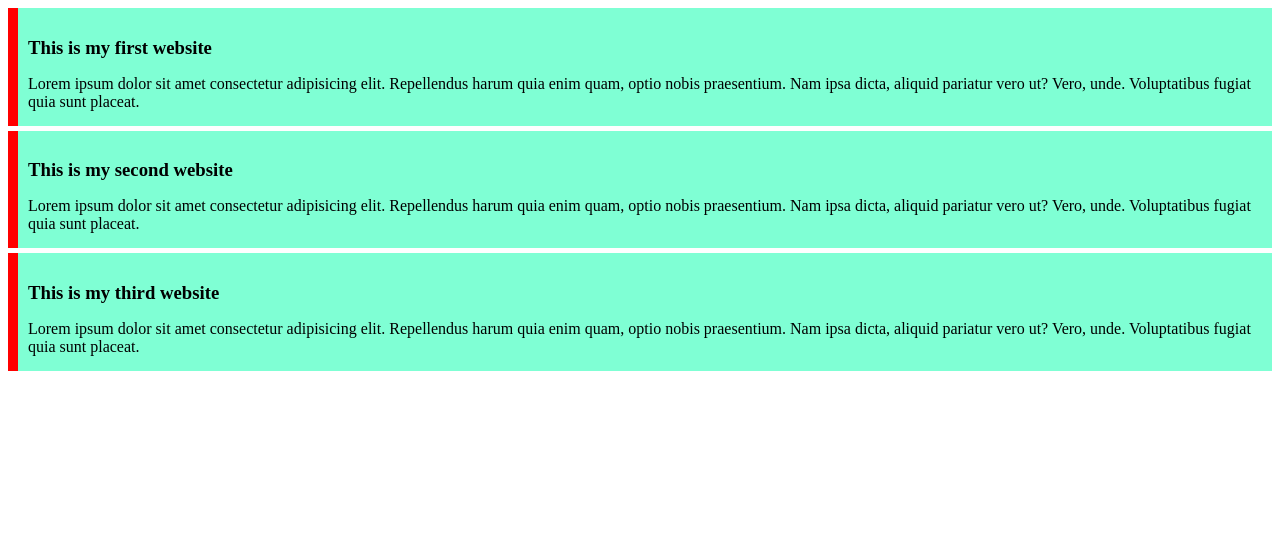
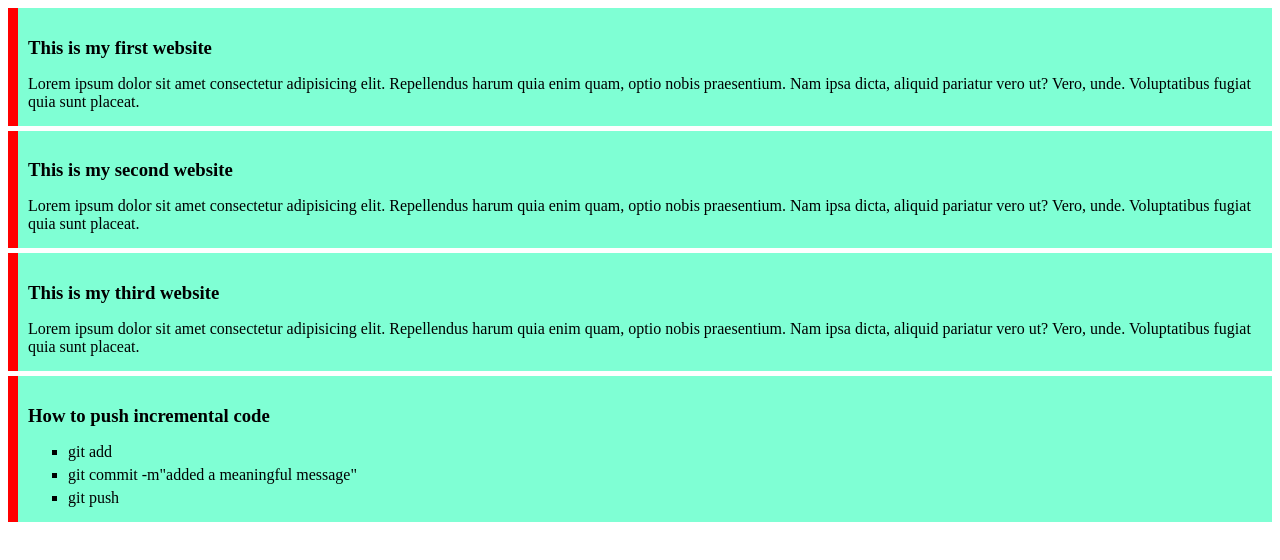
Before and after one commit to subroto123-web/my-simple-website, a plain HTML site: page index.html in a window 1280 px wide. Drawn offline with Linux system fonts and the light colour scheme.

Commit message:
added push incremental code

```diff
--- a/index.html
+++ b/index.html
@@ -19,5 +19,14 @@
         <h3>This is my third website</h3>
         <p>Lorem ipsum dolor sit amet consectetur adipisicing elit. Repellendus harum quia enim quam, optio nobis praesentium. Nam ipsa dicta, aliquid pariatur vero ut? Vero, unde. Voluptatibus fugiat quia sunt placeat.</p>
     </div>
+    <div>
+        <h3>How to push incremental code</h3>
+        <ul type="square">
+            <li>git add</li>
+            <li>git commit -m"added a meaningful message"</li>
+            <li>git push</li>
+        </ul>
+
+    </div>
 </body>
 </html>
```
